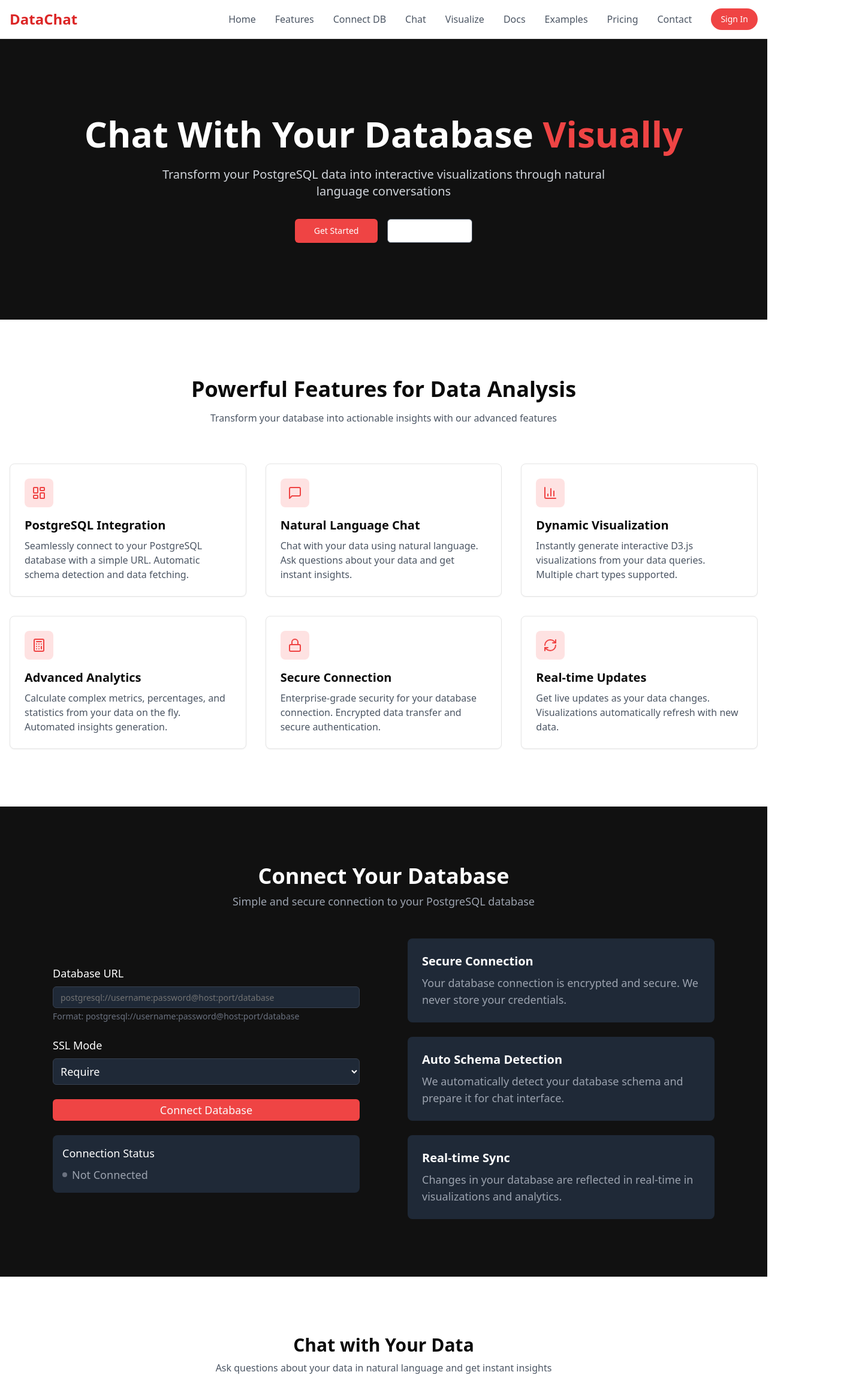
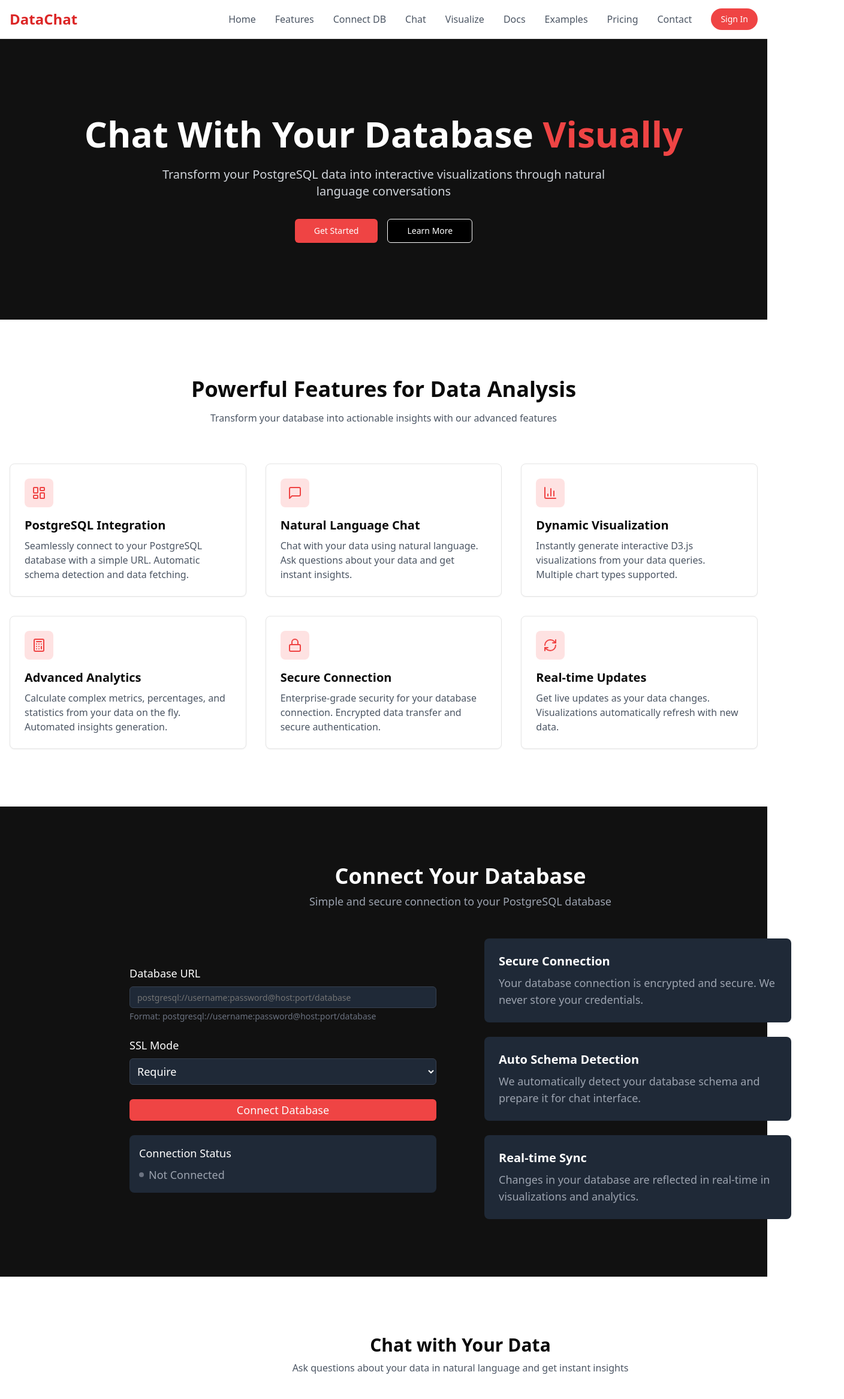
Before and after one commit to karthiknadar1204/lamatic_sql, a Next.js app: page / in a window 1280 px wide. Shown: the top 2333 px of the page at 60% size, 1408 px wide, since content can reach past the window. Built offline with nearby package versions, Linux system fonts and the light colour scheme; no server answers.

Commit message:
fixed center alignment

```diff
--- a/app/_components/landing/chat-interface.jsx
+++ b/app/_components/landing/chat-interface.jsx
@@ -11,9 +11,10 @@ const tables = [
 ]
 
 export default function ChatInterface() {
+    // ontainer mx-auto px-4 md:px-6 ml-32
   return (
     <section className="w-full py-24 bg-white">
-      <div className="container px-4 md:px-6">
+      <div className="container mx-auto px-4 md:px-6 ml-32">
         <div className="text-center mb-12">
           <h2 className="text-3xl font-bold mb-2">Chat with Your Data</h2>
           <p className="text-gray-600">Ask questions about your data in natural language and get instant insights</p>
--- a/app/_components/landing/contact.jsx
+++ b/app/_components/landing/contact.jsx
@@ -8,7 +8,7 @@ import { Mail, Phone, MapPin } from "lucide-react"
 export default function Contact() {
   return (
     <section className="w-full py-24 bg-[#111]">
-      <div className="container px-4 md:px-6 mr-8">
+      <div className="container mx-auto px-4 md:px-6 ml-32">
         <div className="text-center mb-12">
           <h2 className="text-3xl font-bold text-white mb-2">Get In Touch</h2>
           <p className="text-gray-400">Have questions? We're here to help</p>
--- a/app/_components/landing/data-visualization.jsx
+++ b/app/_components/landing/data-visualization.jsx
@@ -18,7 +18,7 @@ const features = [
 export default function DataVisualization() {
   return (
     <section className="w-full py-24 bg-[#111]">
-      <div className="container px-4 md:px-6">
+      <div className="container mx-auto px-4 md:px-6 ml-32">
         <div className="text-center mb-12">
           <h2 className="text-3xl font-bold text-white mb-2">Dynamic Data Visualization</h2>
           <p className="text-gray-400">Transform your data into interactive visualizations instantly</p>
--- a/app/_components/landing/database-connection.jsx
+++ b/app/_components/landing/database-connection.jsx
@@ -6,7 +6,7 @@ import { Input } from "@/components/ui/input"
 export default function DatabaseConnection() {
   return (
     <section className="w-full py-24 bg-[#111]">
-      <div className="container mx-auto px-4 md:px-6 mr-8">
+      <div className="container mx-auto px-4 md:px-6 ml-32">
         <div className="text-center mb-12">
           <h2 className="text-4xl font-bold text-white mb-2">Connect Your Database</h2>
           <p className="text-gray-400 text-lg">Simple and secure connection to your PostgreSQL database</p>
--- a/app/_components/landing/hero.jsx
+++ b/app/_components/landing/hero.jsx
@@ -14,7 +14,7 @@ export default function Hero() {
           <Button size="lg" className="bg-red-500 hover:bg-red-600 text-white px-8">
             Get Started
           </Button>
-          <Button size="lg" variant="outline" className="border-gray-600 text-white hover:bg-gray-800">
+          <Button size="lg" variant="outline" className="bg-black border-white text-white hover:bg-white hover:text-black">
             Learn More
           </Button>
         </div>
--- a/app/_components/landing/pricing.jsx
+++ b/app/_components/landing/pricing.jsx
@@ -28,7 +28,7 @@ const plans = [
 export default function Pricing() {
   return (
     <section className="w-full py-24 bg-white">
-      <div className="container px-4 md:px-6">
+      <div className="container mx-auto px-4 md:px-6 ml-32">
         <div className="text-center mb-12">
           <h2 className="text-3xl font-bold mb-2">Simple, Transparent Pricing</h2>
           <p className="text-gray-600">Choose the plan that best fits your needs</p>
```
